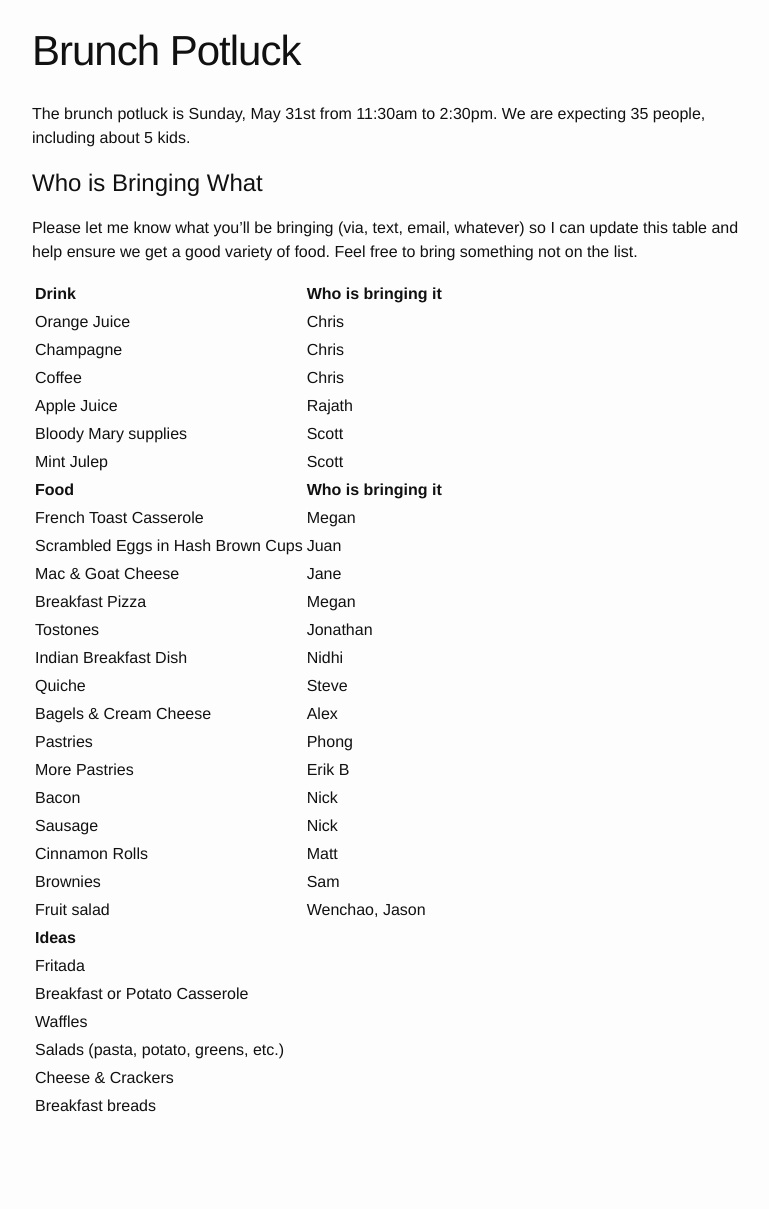
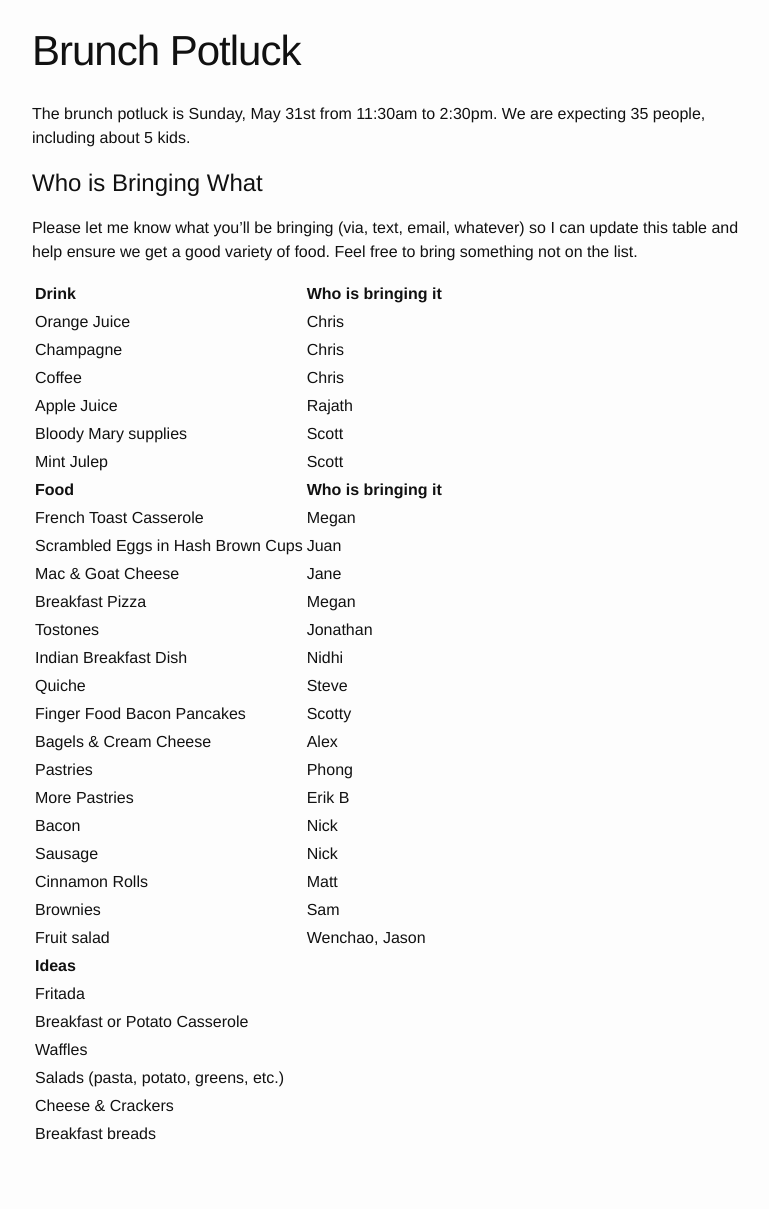
Before and after one commit to chlady/chlady.github.io, a Jekyll site: the page built from brunch.md, in a window 1280 px wide. Shown: the whole page, without its empty margins (238-1007 px from the left). Built offline with Jekyll 4.4.1, drawn with Linux system fonts in a browser that asks for light colours; before the commit the page ends 1181 px from its top, so only the background shows below that.

Commit message:
Updates contributions

```diff
--- a/brunch.md
+++ b/brunch.md
@@ -28,6 +28,7 @@ Please let me know what you'll be bringing (via, text, email, whatever) so I can
 | Tostones | Jonathan
 | Indian Breakfast Dish | Nidhi
 | Quiche | Steve
+| Finger Food Bacon Pancakes | Scotty
 | Bagels & Cream Cheese | Alex
 | Pastries | Phong
 | More Pastries | Erik B
```
